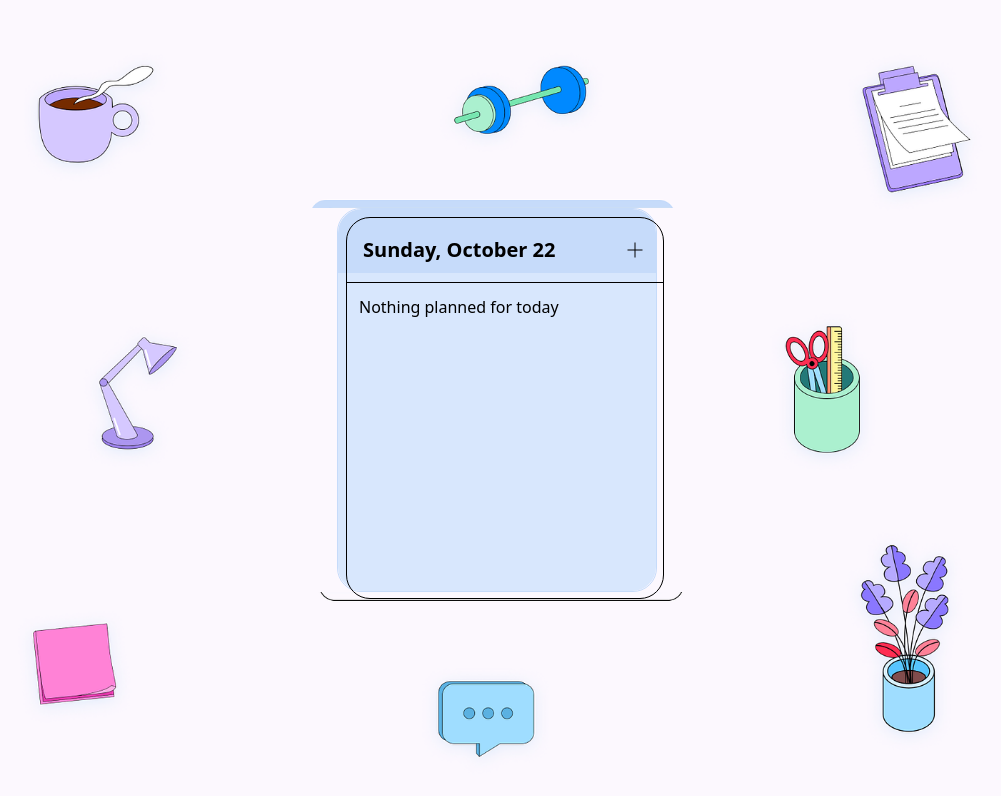
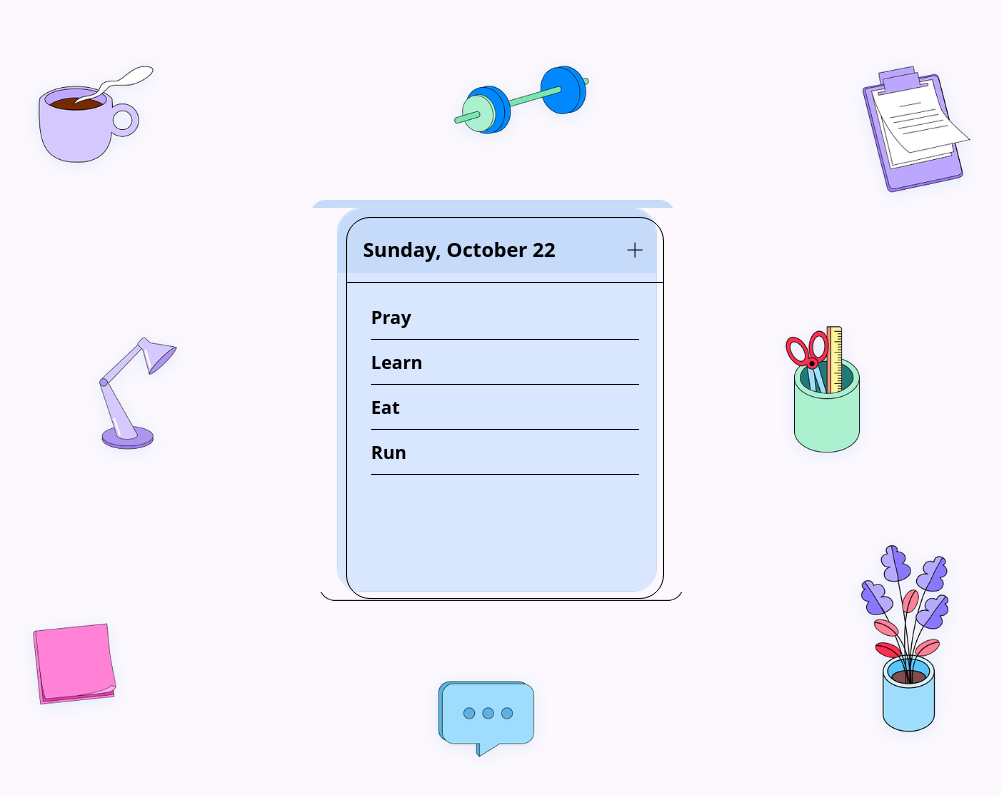
Before and after one commit to RanafaB18/todo, an Angular app: page /todo-list in a window 1280 px wide. Shown: the top 796 px of the page, without its empty margins (143-1144 px from the left). Built offline with nearby package versions, Linux system fonts and the light colour scheme.

Commit message:
Added animations, changed id to use a uuid

```diff
--- a/package.json
+++ b/package.json
@@ -20,6 +20,7 @@
     "@angular/router": "^16.2.0",
     "rxjs": "~7.8.0",
     "tslib": "^2.3.0",
+    "uuid": "^9.0.1",
     "zone.js": "~0.13.0"
   },
   "devDependencies": {
@@ -27,6 +28,7 @@
     "@angular/cli": "~16.2.1",
     "@angular/compiler-cli": "^16.2.0",
     "@types/jasmine": "~4.3.0",
+    "@types/uuid": "^9.0.6",
     "autoprefixer": "^10.4.16",
     "jasmine-core": "~4.6.0",
     "karma": "~6.4.0",
--- a/src/app/app.module.ts
+++ b/src/app/app.module.ts
@@ -1,6 +1,6 @@
 import { NgModule } from '@angular/core';
 import { BrowserModule } from '@angular/platform-browser';
-
+import { BrowserAnimationsModule } from '@angular/platform-browser/animations';
 import { AppRoutingModule } from './app-routing.module';
 import { AppComponent } from './app.component';
 import { ContainerComponent } from './container/container.component';
@@ -21,6 +21,7 @@ import { FormsModule } from '@angular/forms';
   ],
   imports: [
     BrowserModule,
+    BrowserAnimationsModule,
     AppRoutingModule,
     FormsModule
   ],
--- a/src/app/container/todo-view/create-todo/create-todo.component.html
+++ b/src/app/container/todo-view/create-todo/create-todo.component.html
@@ -12,7 +12,7 @@
 
         <div class="flex justify-between">
             <button class="bg-[#0b86d9] py-1 px-2 text-white rounded-lg" type="submit">
-                {{todo.id === 0 ? "Create Todo" : "Edit Todo"}}
+                {{todo.id === "" ? "Create Todo" : "Edit Todo"}}
             </button>
             <button class=" py-1 px-2 text-white rounded-lg bg-red-600" routerLink="/todo-list" type="button">
                 Cancel
--- a/src/app/container/todo-view/create-todo/create-todo.component.ts
+++ b/src/app/container/todo-view/create-todo/create-todo.component.ts
@@ -19,17 +19,17 @@ export class CreateTodoComponent implements OnInit {
     private _activatedRoute: ActivatedRoute
   ) {}
   ngOnInit(): void {
-    const id = Number(this._activatedRoute.snapshot.paramMap.get('id'));
+    const id = this._activatedRoute.snapshot.paramMap.get('id') || "";
     const todo = this._todoService.getTodoWithId(id);
     if (!todo) {
-      this.todo = { whatToDo: '', id: 0, completed: false};
+      this.todo = { whatToDo: '', id: "", completed: false};
     } else {
       this.todo = todo
     }
   }
   createTodo() {
     if (!this.todo.whatToDo) return;
-    if (this.todo.id === 0) {
+    if (this.todo.id === "") {
       this._todoService.setTodo({
         whatToDo: this.todo.whatToDo,
         id: this._todoService.getID(),
--- a/src/app/container/todo-view/todo-item/todo-item.component.html
+++ b/src/app/container/todo-view/todo-item/todo-item.component.html
@@ -1,6 +1,5 @@
-<article (click)="onTodoDoneToggle(todo)" class="flex items-center cursor-pointer justify-between m-3 py-2 border-b border-black">
+<article (click)="onTodoDoneToggle(todo)" class="flex items-center cursor-pointer justify-between py-2 border-b border-black">
     <div class="flex items-center gap-2 text-lg font-semibold">
-        <p>{{todo.id}}.</p>
         <p #todoItem [ngClass]="todo.completed ? 'line-through' : '' ">{{todo.whatToDo}}</p>
     </div>
 
--- a/src/app/container/todo-view/todo-item/todo-item.component.ts
+++ b/src/app/container/todo-view/todo-item/todo-item.component.ts
@@ -6,7 +6,7 @@ import { TodoServiceService } from 'src/todo-service.service';
 @Component({
   selector: 'app-todo-item',
   templateUrl: './todo-item.component.html',
-  styleUrls: ['./todo-item.component.css']
+  styleUrls: ['./todo-item.component.css'],
 })
 export class TodoItemComponent {
   @Input() todo !: todo
@@ -23,11 +23,11 @@ export class TodoItemComponent {
     this.isHovered = false
   }
 
-  edit(id: number) {
+  edit(id: string) {
     this._router.navigateByUrl(`/edit-todo/${id}`)
   }
 
-  delete(event: Event, id: number) {
+  delete(event: Event, id: string) {
     event.stopPropagation()
     this._todoService.deleteTodo(id);
     this.todosChange.emit(this._todoService.getTodos())
--- a/src/app/container/todo-view/todo-list/todo-list.component.html
+++ b/src/app/container/todo-view/todo-list/todo-list.component.html
@@ -1,10 +1,12 @@
 <section class="p-3">
     <ng-container *ngIf="todoItems.length > 0; else elseBlock">
-        <div *ngFor="let todo of todoItems; trackBy: trackByFn" class="flex-1 rounded-b-3xl px-3">
-            <app-todo-item [todo]="todo" (todosChange)="refreshData($event)"></app-todo-item>
+        <div [@listAnimation]>
+            <div [@items] *ngFor="let todo of todoItems; trackBy: trackByFn" class="flex-1 rounded-b-3xl px-3">
+                <app-todo-item [todo]="todo" (todosChange)="refreshData($event)"></app-todo-item>
+            </div>
         </div>
     </ng-container>
     <ng-template #elseBlock>
-        <p class="">Nothing planned for today</p>
+        <p>Nothing planned for today</p>
     </ng-template>
 </section>
--- a/src/app/container/todo-view/todo-list/todo-list.component.ts
+++ b/src/app/container/todo-view/todo-list/todo-list.component.ts
@@ -1,31 +1,66 @@
 import { Component, OnChanges, OnInit, SimpleChanges } from '@angular/core';
 import { todo } from 'src/interfaces';
 import { TodoServiceService } from 'src/todo-service.service';
+import {
+  trigger,
+  state,
+  style,
+  animate,
+  transition,
+  query,
+  stagger,
+} from '@angular/animations';
 @Component({
   selector: 'app-todo-list',
   templateUrl: './todo-list.component.html',
   styleUrls: ['./todo-list.component.css'],
+  animations: [
+    trigger('items', [
+      transition(':enter', [
+        style({ transform: 'scale(0.5)', opacity: 0 }), // initial
+        animate(
+          '1s cubic-bezier(.8, -0.6, 0.2, 1.5)',
+          style({ transform: 'scale(1)', opacity: 1 })
+        ), // final
+      ]),
+      transition(':leave', [
+        style({ transform: 'scale(1)', opacity: 1, height: '*' }),
+        animate(
+          '1s cubic-bezier(.8, -0.6, 0.2, 1.5)',
+          style({
+            transform: 'scale(0.5)',
+            opacity: 0,
+            height: '0px',
+            margin: '0px',
+          })
+        )
+      ]),
+    ]),
+    trigger('listAnimation', [
+      transition('* => *', [ // each time the binding value changes
+        query(':enter', [
+          style({ opacity: 0 }),
+          stagger(130, [
+            animate('0.5s', style({ opacity: 1 }))
+          ])
+        ], { optional: true })
+      ])
+    ])
+  ],
 })
-export class TodoListComponent implements OnInit, OnChanges {
+export class TodoListComponent implements OnInit {
   todoItems!: Array<todo>;
-  constructor(private _todoService: TodoServiceService){
-
-  }
+  constructor(private _todoService: TodoServiceService) {}
 
   ngOnInit(): void {
     this.todoItems = this._todoService.getTodos();
   }
 
-  ngOnChanges(changes: SimpleChanges): void {
-    (changes);
-
-  }
   refreshData(todos: todo[]) {
-    this.todoItems = todos
+    this.todoItems = todos;
   }
 
   trackByFn(index: number, todo: todo) {
-    return todo.id
+    return todo.id;
   }
-
 }
--- a/src/interfaces.ts
+++ b/src/interfaces.ts
@@ -1,5 +1,5 @@
 export type todo = {
     whatToDo: string;
-    id: number ;
+    id: string ;
     completed: boolean;
   };
--- a/src/main.ts
+++ b/src/main.ts
@@ -1,7 +1,12 @@
 import { platformBrowserDynamic } from '@angular/platform-browser-dynamic';
 
 import { AppModule } from './app/app.module';
+import { provideAnimations } from '@angular/platform-browser/animations';
 
 
-platformBrowserDynamic().bootstrapModule(AppModule)
+platformBrowserDynamic().bootstrapModule(AppModule, {
+  providers: [
+    provideAnimations(),
+  ]
+})
   .catch(err => console.error(err));
--- a/src/todo-service.service.ts
+++ b/src/todo-service.service.ts
@@ -1,40 +1,46 @@
 import { Injectable } from '@angular/core';
 import { todo } from './interfaces';
-
+import { v4 as uuid } from 'uuid'
 @Injectable({
-  providedIn: 'root'
+  providedIn: 'root',
 })
 export class TodoServiceService {
-  todoItems: todo[] = [];
+  todoItems: todo[] = [
+    { completed: false, whatToDo: 'Pray', id: "one" },
+    { completed: false, whatToDo: 'Learn', id: "two" },
+    { completed: false, whatToDo: 'Eat', id: "three" },
+    { completed: false, whatToDo: 'Run', id: "four" },
+  ];
+  flag = false
 
-  constructor() { }
+  constructor() {}
 
   getTodos() {
-    return this.todoItems
+    return this.todoItems;
   }
 
   setTodo(todo: todo) {
     this.todoItems.push(todo);
   }
 
-  deleteTodo(id: number) {
+  deleteTodo(id: string) {
     this.todoItems = this.todoItems.filter((item) => item.id !== id);
   }
 
-  getTodoWithId(id: number) {
-    return this.todoItems.find((todo) => todo.id === id)
+  getTodoWithId(id: string) {
+    return this.todoItems.find((todo) => todo.id === id);
   }
 
   updateTodoWithId(newTodo: todo) {
     this.todoItems = this.todoItems.map((todo) => {
       if (todo.id === newTodo.id) {
-        return newTodo
+        return newTodo;
       }
-      return todo
-    })
+      return todo;
+    });
   }
 
   getID() {
-    return this.getTodos().length + 1
+    return uuid()
   }
 }
```
Also changed, not shown: 1 other file (tests, documents, lock files or other folders).
